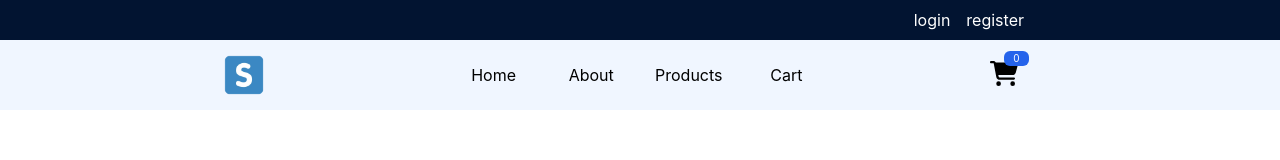
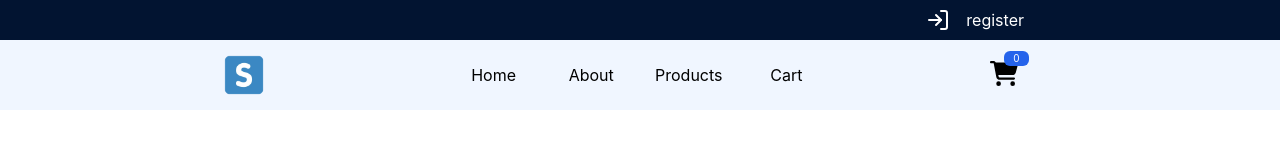
Before and after one commit to Ameer2000Mzori/ShopSprint, a React (Create React App) app in the folder frontend/: page /login in a window 1280 px wide. Shown: the top 160 px of the page. Built offline with nearby package versions, Linux system fonts and the light colour scheme.

Commit message:
trying to add some icons and changes

```diff
--- a/frontend/package.json
+++ b/frontend/package.json
@@ -4,7 +4,7 @@
   "private": true,
   "proxy": "http://localhost:4000/",
   "dependencies": {
-    "@fortawesome/fontawesome-svg-core": "^6.5.1",
+    "@fortawesome/fontawesome-svg-core": "^6.5.2",
     "@fortawesome/free-brands-svg-icons": "^6.5.1",
     "@fortawesome/free-regular-svg-icons": "^6.5.1",
     "@fortawesome/free-solid-svg-icons": "^6.5.1",
@@ -16,6 +16,7 @@
     "@testing-library/user-event": "^13.5.0",
     "axios": "^1.6.7",
     "formik": "^2.4.5",
+    "lucide-react": "^0.378.0",
     "react": "^18.2.0",
     "react-dom": "^18.2.0",
     "react-redux": "^9.1.0",
--- a/frontend/src/components/features/user/userSlice.js
+++ b/frontend/src/components/features/user/userSlice.js
@@ -31,7 +31,6 @@ export const userInfo = createSlice({
       state.id = user.id
 
       localStorage.setItem('user', JSON.stringify(user))
-      // return user
     },
 
     logOutUser: () => {
--- a/frontend/src/components/pages/navbar/component/UtilityBar.jsx
+++ b/frontend/src/components/pages/navbar/component/UtilityBar.jsx
@@ -2,6 +2,8 @@ import React from 'react'
 import { Link } from 'react-router-dom'
 import { useDispatch, useSelector } from 'react-redux'
 import { logOutUser } from '../../../features/user/userSlice'
+import { LogIn } from 'lucide-react'
+import { LogOut } from 'lucide-react'
 
 const UtilityBar = () => {
   const dispatch = useDispatch()
@@ -15,13 +17,19 @@ const UtilityBar = () => {
     <div className="h-[40px] w-[100%] flex flex-col text-center items-center justify-center bg-[#021431] text-white">
       <div className="w-[65%] flex flex-row text-center items-end justify-end gap-4 pr-8">
         {token ? (
-          <p className="hover:underline cursor-pointer" onClick={handleLogout}>
-            logout
+          <p
+            className="hover:underline cursor-pointer flex flex-row gap-1 text-center items-center justify-center"
+            onClick={handleLogout}
+          >
+            <LogOut />
           </p>
         ) : (
           <>
-            <Link to="/login" className="hover:underline">
-              login
+            <Link
+              to="/login"
+              className="hover:underline flex flex-row gap-1 text-center items-center justify-center"
+            >
+              <LogIn />
             </Link>
             <Link to="/register" className="hover:underline">
               register
```
Also changed, not shown: 1 other file (tests, documents, lock files or other folders).
